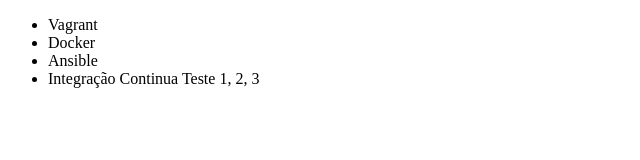
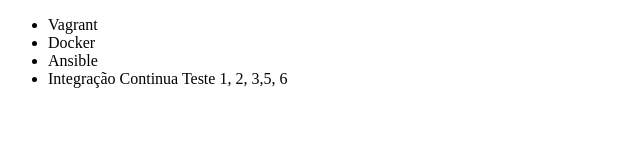
Before and after one commit to sergiofgoo/BB, a plain HTML site: page index.html in a window 1280 px wide. Shown: the full height of the page, 0-640 px from the left. Drawn offline with Linux system fonts and the light colour scheme.

Commit message:
segunda modificao

```diff
--- a/index.html
+++ b/index.html
@@ -9,7 +9,7 @@
         <li>Vagrant</li>
         <li>Docker</li>
         <li>Ansible</li>
-        <li>Integração Continua Teste 1, 2, 3</li>
+        <li>Integração Continua Teste 1, 2, 3,5, 6</li>
     </ul>
 </body>
 </html>
```
